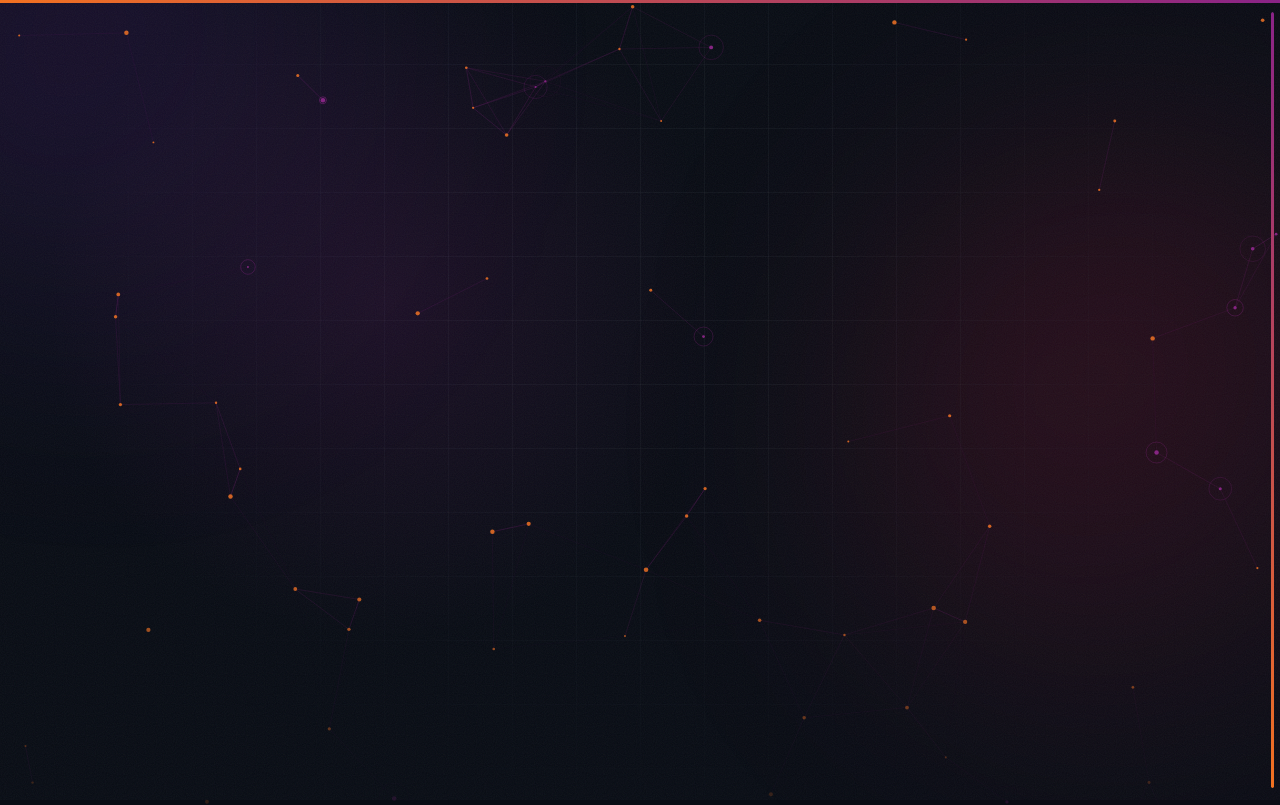
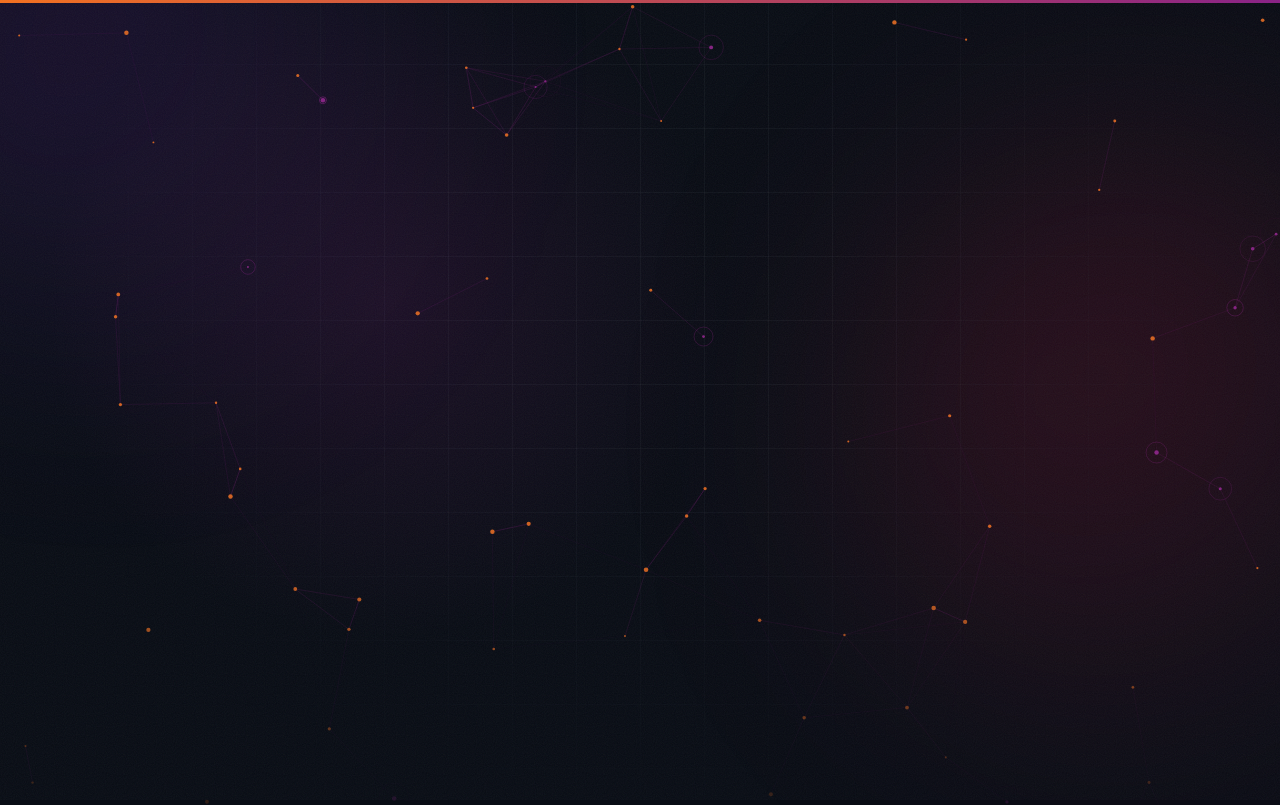
Before and after one commit to gohitbattosai-a11y/gohit-portfolio, a React (Vite) app: page / in a window 1280 px wide. Shown: the top 805 px of the page. Built offline with nearby package versions, Linux system fonts and the light colour scheme; a web font is replaced by a local one.

Commit message:
Update App.jsx

```diff
--- a/src/App.jsx
+++ b/src/App.jsx
@@ -36,22 +36,6 @@ const ScrollProgress = ({ from, to }) => {
   );
 };
 
-const CustomScrollBar = () => {
-  const { scrollYProgress } = useScroll();
-  const scaleY = useSpring(scrollYProgress, { stiffness: 140, damping: 28, mass: 0.3 });
-
-  return (
-    <div className="fixed right-1.5 top-3 bottom-3 z-[60] pointer-events-none flex items-center">
-      <div className="w-[3px] h-full bg-white/5 rounded-full overflow-hidden">
-        <motion.div
-          style={{ scaleY, originY: 0 }}
-          className="w-full h-full bg-gradient-to-b from-[var(--primary)] to-[var(--secondary)] shadow-[0_0_10px_var(--primary)] rounded-full"
-        />
-      </div>
-    </div>
-  );
-};
-
 function App() {
   const [phase, setPhase] = useState(() => (shouldPlayIntro() ? "intro" : "done"));
 
@@ -82,7 +66,6 @@ function App() {
     <div className="relative min-h-screen bg-[#080C14] text-slate-50">
       <div className="grain" />
       <ScrollProgress from={t.secondary} to={t.primary} />
-      <CustomScrollBar />
       {live && <Nav />}
       <main>
         {live && <Hero />}
```
